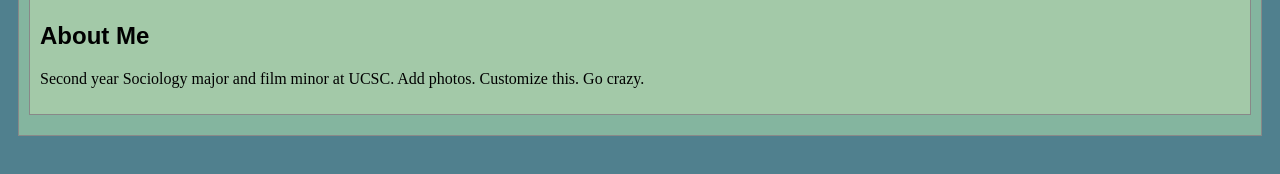
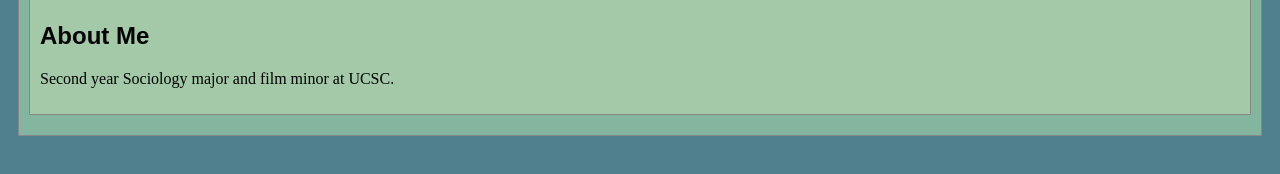
Before and after one commit to NikoMill/art101, a plain HTML site: page index.html in a window 1280 px wide. Shown: the part 444-618 px from the top of the page. Drawn offline with Linux system fonts and the light colour scheme.

Commit message:
Update index.html

```diff
--- a/index.html
+++ b/index.html
@@ -26,7 +26,7 @@
 					<!-- Note that all filenames use lowercase and no spaces -->
 					<img class="cat-photo" src="./img/cute-grey-kitten.jpg">
 					<h2>About Me</h2>
-					<p>Second year Sociology major and film minor at UCSC. Add photos. Customize this. Go crazy.</p>
+					<p>Second year Sociology major and film minor at UCSC.</p>
 			</div>
 
 		</section>
```
